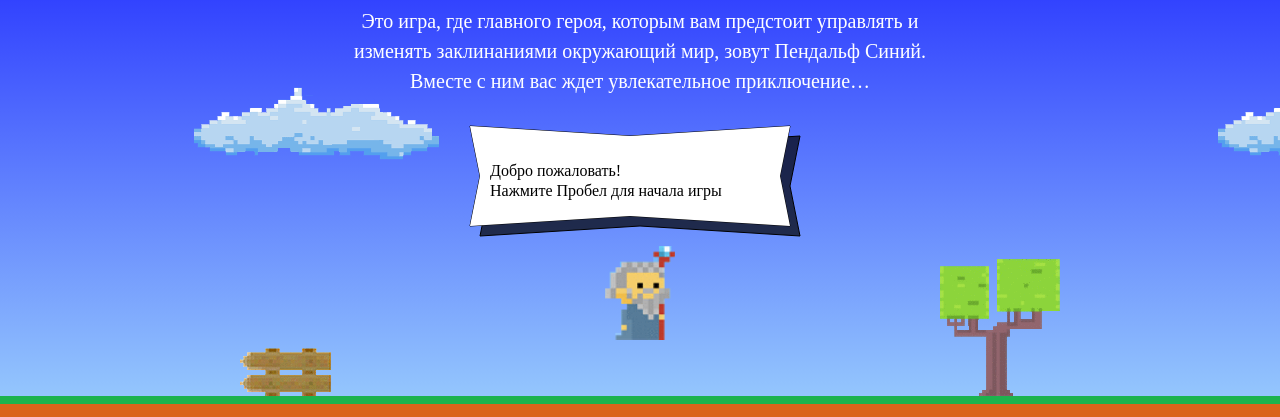
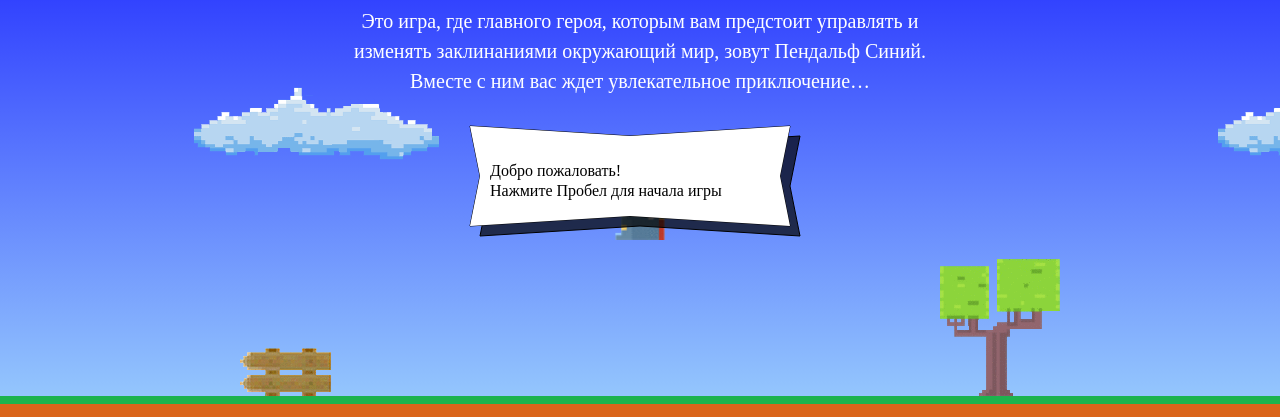
Before and after one commit to Sijey55/489657-code-and-magick-19, a website: page index.html in a window 1280 px wide. Shown: the part 203-620 px from the top of the page. Drawn offline with Linux system fonts and the light colour scheme; a web font is replaced by a local one.

Commit message:
Решение первой задачи

```diff
--- a/index.html
+++ b/index.html
@@ -193,13 +193,13 @@
     return left ? fireballSpeedLeft : fireballSpeedRight;
   };
   var getWizardHeight = function() {
-    return 1.337 * wizardWidth;
+    return WIZARD_HEIGHT_PROPORTION * wizardWidth;
   };
   var getWizardX = function(width) {
     return (width - wizardWidth) / 2;
   };
   var getWizardY = function(height) {
-    return height / 2;
+    return height / 2 / 3;
   };
 </script>
 <script src="js/game.js"></script>
```
